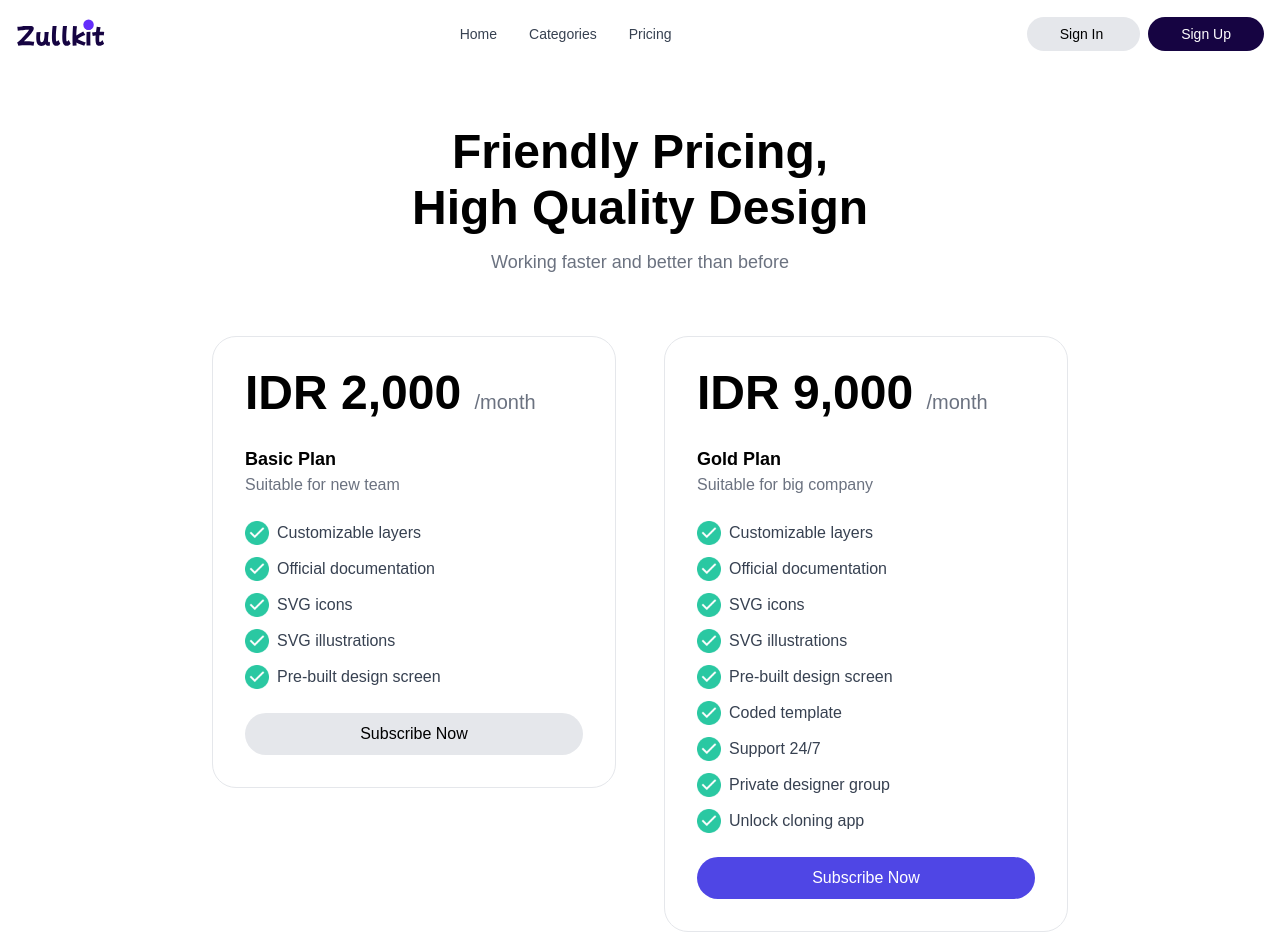
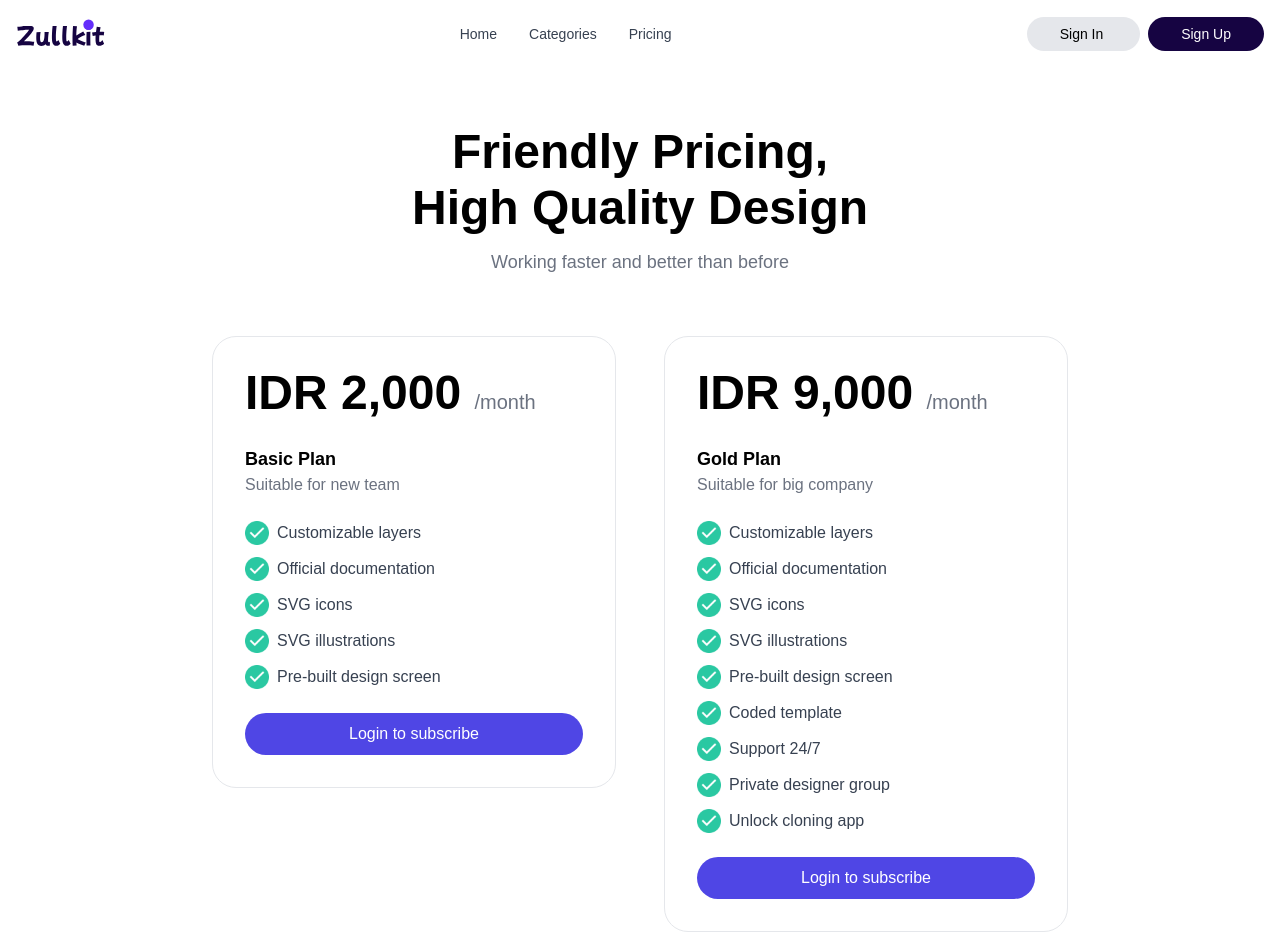
Before and after one commit to mbrianwebsite/zullkit-frontend, a Vue app: page /pricing in a window 1280 px wide. Shown: the top 952 px of the page. Built offline with nearby package versions, Linux system fonts and the light colour scheme; no server answers.

Commit message:
ADD LOGIN BUTTON PRICING VIEW

```diff
--- a/src/views/PricingView.vue
+++ b/src/views/PricingView.vue
@@ -1,6 +1,13 @@
 <script setup>
+import { computed } from "vue";
+
 import { RouterLink } from "vue-router";
 import axios from "axios";
+
+import { useUserStore } from "@/stores/user";
+const userStore = useUserStore()
+const user = computed(() => userStore.getUser)
+
 async function checkout(price) {
     try {
         const response = await axios.post(
@@ -73,10 +80,18 @@ async function checkout(price) {
 
                                     </li>
                                 </ul>
+                                <template v-if="user.data">
                                     <button @click="checkout(2000)"
                                         class="inline-flex items-center justify-center w-full px-8 py-3 text-base font-medium text-black bg-gray-200 border border-transparent rounded-full hover:bg-gray-300 md:py-2 md:text-md md:px-10 hover:shadow">
                                         Subscribe Now
                                     </button>
+                                </template>
+                                <template v-else>
+                                    <RouterLink to="/login"
+                                        class="inline-flex items-center justify-center w-full px-8 py-3 text-base font-medium text-white bg-indigo-600 border border-transparent rounded-full hover:bg-indigo-700 md:py-2 md:text-md md:px-10 hover:shadow">
+                                        Login to subscribe
+                                    </RouterLink>
+                                </template>
                             </div>
                         </div>
                         <div>
@@ -133,10 +148,18 @@ async function checkout(price) {
 
                                     </li>
                                 </ul>
+                                <template v-if="user.data">
                                     <button @click="checkout(9000)"
                                         class="inline-flex items-center justify-center w-full px-8 py-3 text-base font-medium text-white bg-indigo-600 border border-transparent rounded-full hover:bg-indigo-700 md:py-2 md:text-md md:px-10 hover:shadow">
                                         Subscribe Now
                                     </button>
+                                </template>
+                                <template v-else>
+                                    <RouterLink to="/login"
+                                        class="inline-flex items-center justify-center w-full px-8 py-3 text-base font-medium text-white bg-indigo-600 border border-transparent rounded-full hover:bg-indigo-700 md:py-2 md:text-md md:px-10 hover:shadow">
+                                        Login to subscribe
+                                    </RouterLink>
+                                </template>
                             </div>
                         </div>
                     </div>
```
Lines whose indentation alone changed are shown as unchanged.
